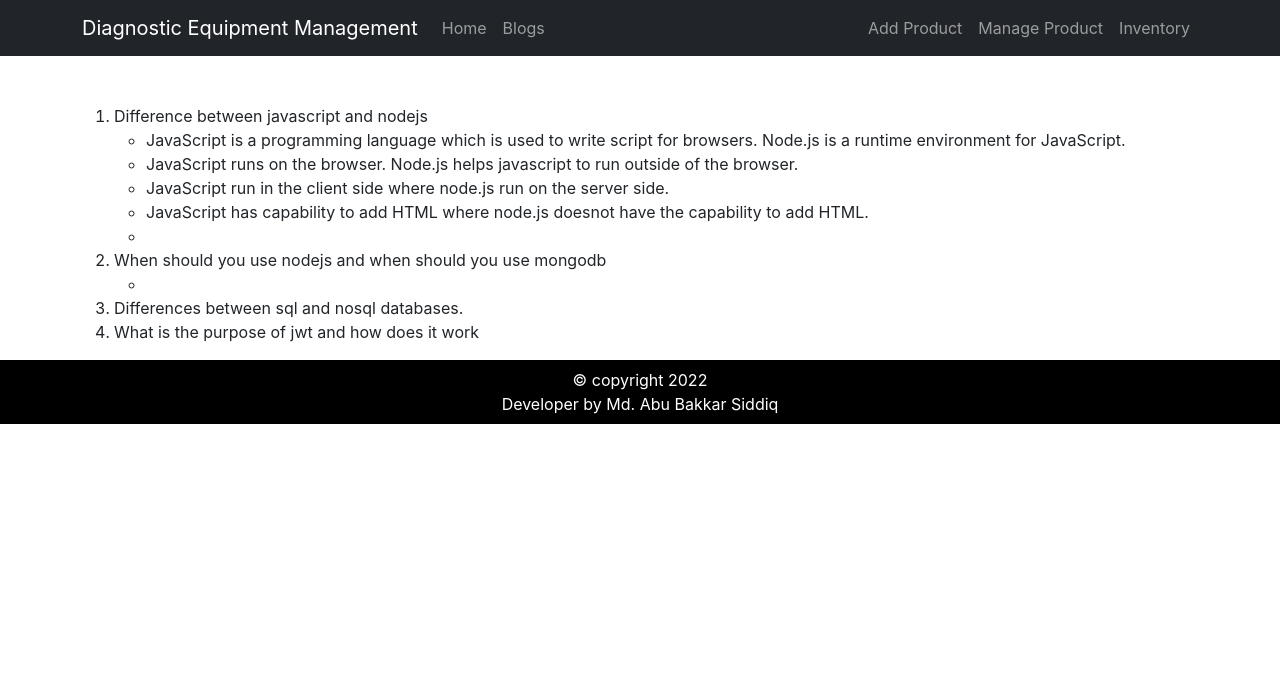
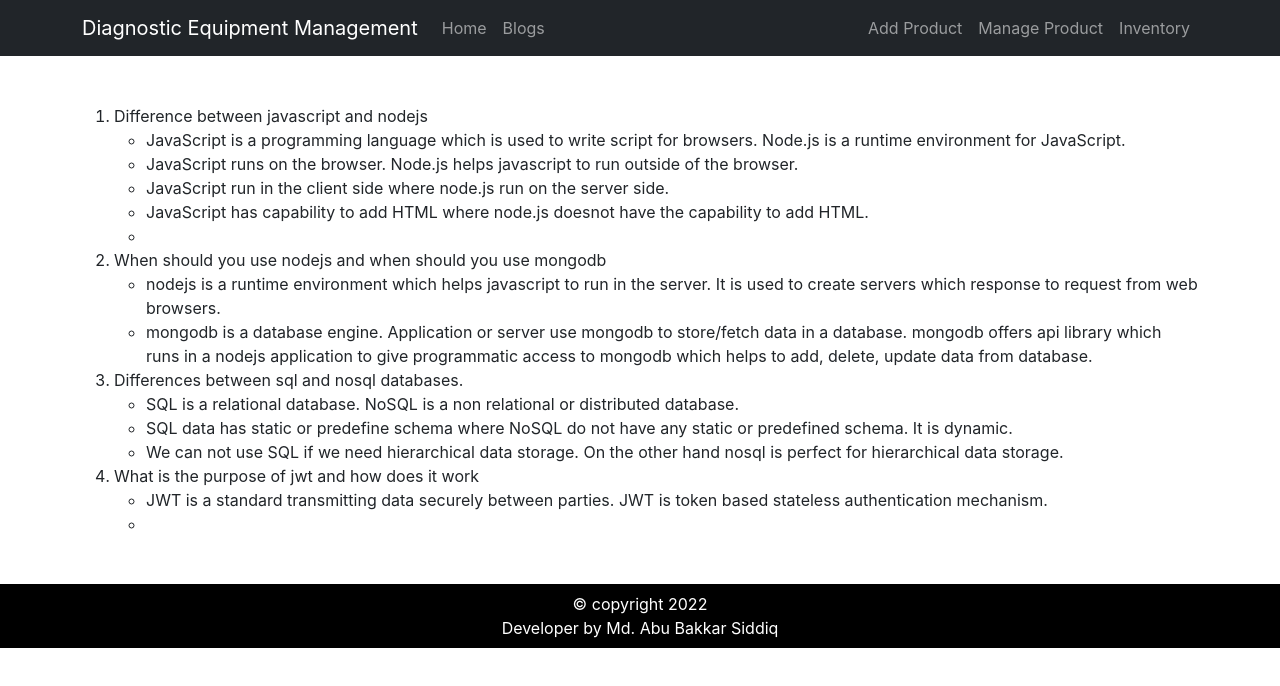
Before and after one commit to ab-siddiq/react-warehouse-management-client, a React (Create React App) app: page /blogs in a window 1280 px wide. Shown: the top 686 px of the page. Built offline with nearby package versions, Linux system fonts and the light colour scheme.

Commit message:
complete blogs question answeer section

```diff
--- a/src/components/Pages/Blogs/Blogs.js
+++ b/src/components/Pages/Blogs/Blogs.js
@@ -2,7 +2,7 @@ import React from 'react';
 
 const Blogs = () => {
     return (
-        <div className='container mt-5'>
+        <div className='container my-5'>
             <ol>
                 <li>Difference between javascript and nodejs
 
@@ -16,11 +16,25 @@ const Blogs = () => {
                 </li>
                 <li>When should you use nodejs and when should you use mongodb
                 <ul>
-                    <li></li>
+                    <li>nodejs is a runtime environment which helps javascript to run in the server. It is used to create servers which response to request from web browsers. </li>
+                    <li>mongodb is a database engine. Application or server use mongodb to store/fetch data in a database. mongodb offers api library which runs in a nodejs application to give programmatic access to mongodb which helps to add, delete, update data from database. </li>
                 </ul>
                 </li>
-                <li>Differences between sql and nosql databases.</li>
-                <li>What is the purpose of jwt and how does it work</li>
+                <li>Differences between sql and nosql databases.
+
+                    <ul>
+                        <li>SQL is a relational database. NoSQL is a non relational or distributed database.</li>
+                        <li>SQL data has static or predefine schema where NoSQL do not have any static or predefined schema. It is dynamic.</li>
+                        <li>We can not use SQL if we need hierarchical data storage. On the other hand nosql is perfect for hierarchical data storage.</li>
+                    </ul>
+                </li>
+                <li>What is the purpose of jwt and how does it work
+
+                    <ul>
+                        <li>JWT is a standard transmitting data securely between parties. JWT is token based stateless authentication mechanism.   </li>
+                        <li></li>
+                    </ul>
+                </li>
             </ol>
         </div>
     );
```
